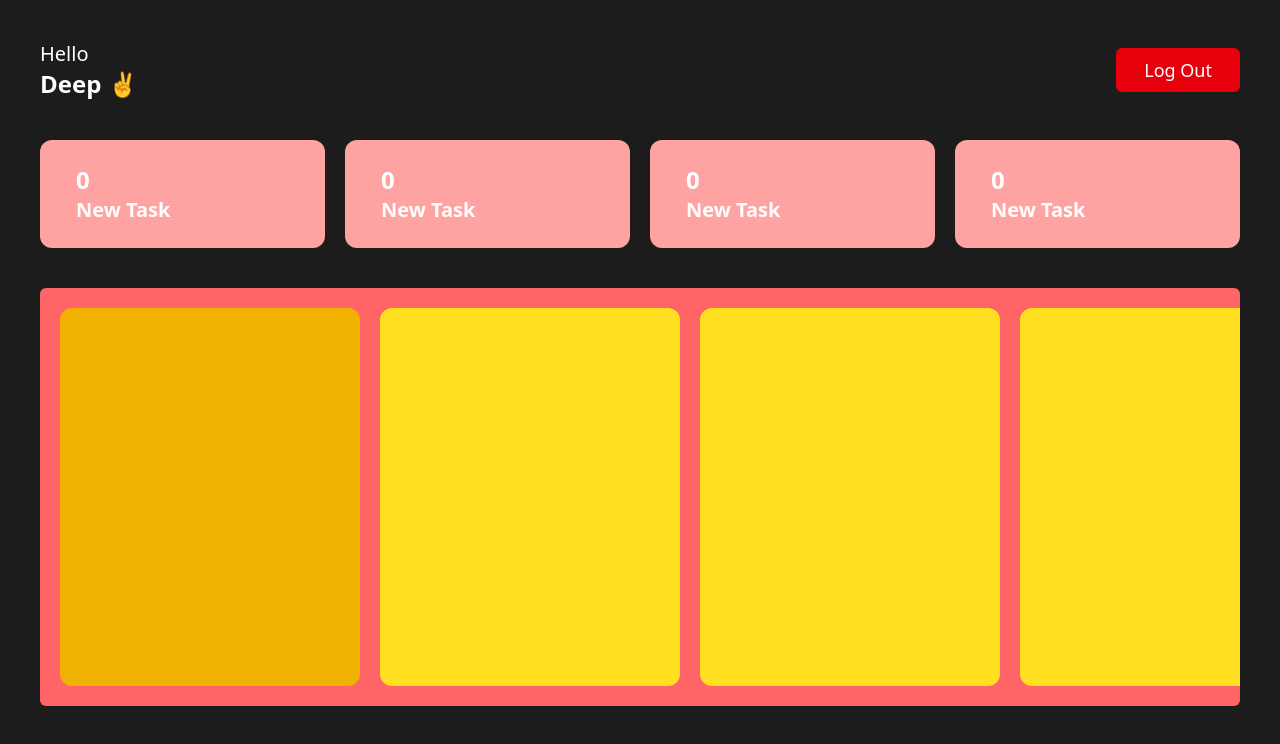
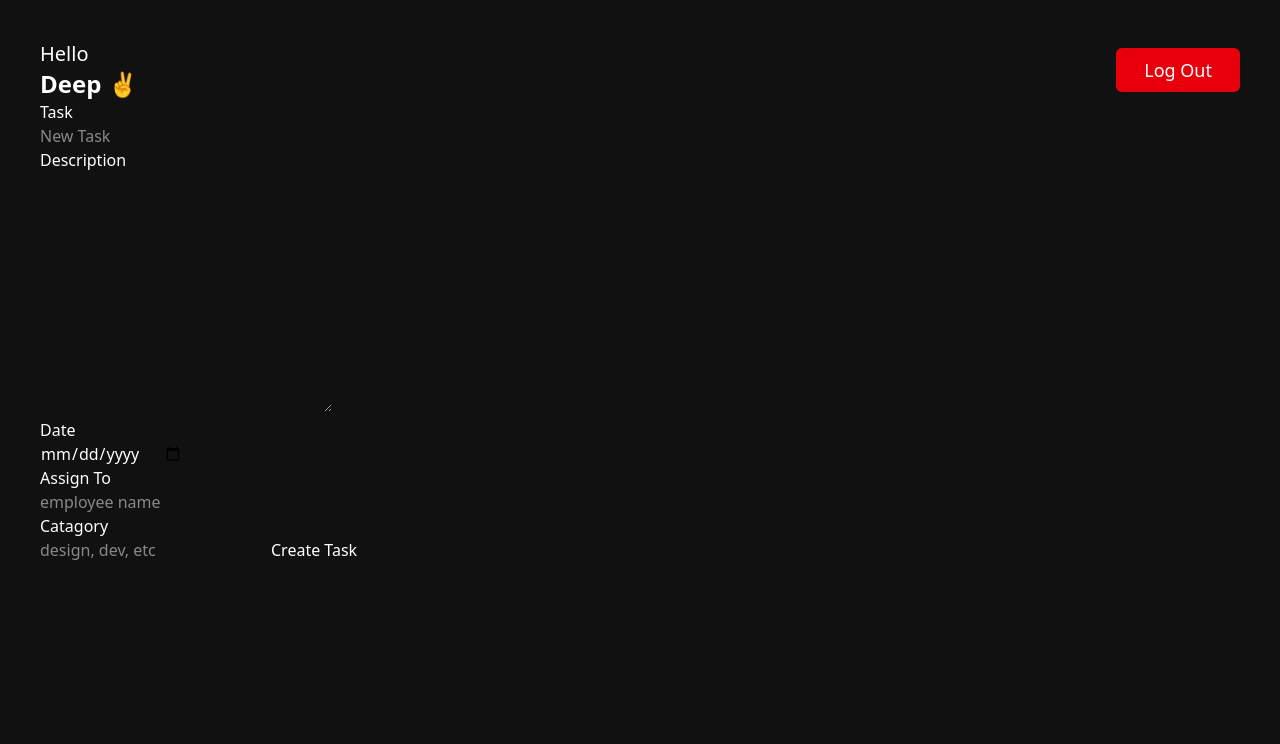
Before and after one commit to Deepsingh1704/Employee-management-system, a React (Vite) app: page / in a window 1280 px wide. Shown: the top 744 px of the page. Built offline with nearby package versions, Linux system fonts and the light colour scheme.

Commit message:
Completed TaskList form pending work and built EmployeeTaskDashboard; started Admin Panel Completed TaskList form pending work and built EmployeeTaskDashboard; started Admin Panel

```diff
--- a/src/App.jsx
+++ b/src/App.jsx
@@ -1,18 +1,16 @@
 // import React from "react";
 
+import AdminDashboard from "./components/Dashboard/AdminDashboard";
+
 // import Login from "./components/Auth/Login";
-import TaskLList from "./components/TaskList/TaskLList";
-import TaskListNumbers from "./components/TaskList/TaskListNumbers";
-import Header from "./Others/Header";
+
+// import EmployeeDashboard from "./components/Dashboard/EmployeeDashboard";
 
 function App() {
   return (
     // <Login />
-    <div className=" flext h-screen w-screen justify-between items-center p-10 bg-[#1C1C1C] ">
-      <Header />
-      <TaskListNumbers />
-      <TaskLList />
-    </div>
+    // <EmployeeDashboard />
+    <AdminDashboard />
   );
 }
 
--- a/src/components/Dashboard/AdminDashboard.jsx
+++ b/src/components/Dashboard/AdminDashboard.jsx
@@ -0,0 +1,26 @@
+import Header from "../../others/Header";
+const AdminDashboard = () => {
+  return (
+    <div className="h-screen w-full p-10">
+      <Header />
+
+      <div>
+        <form>
+          <h3>Task</h3>
+          <input type="text" placeholder="New Task" />
+          <h3>Description</h3>
+          <textarea name="" id="" cols="30" rows="10"></textarea>
+          <h3>Date</h3>
+          <input type="date" />
+          <h3>Assign To</h3>
+          <input type="text" placeholder="employee name" />
+          <h3>Catagory</h3>
+          <input type="text" placeholder="design, dev, etc" />
+          <button>Create Task</button>
+        </form>
+      </div>
+    </div>
+  );
+};
+
+export default AdminDashboard;
--- a/src/components/Dashboard/EmployeeDashboard.jsx
+++ b/src/components/Dashboard/EmployeeDashboard.jsx
@@ -0,0 +1,15 @@
+import TaskLList from "../TaskList/TaskLList";
+import TaskListNumbers from "../TaskList/TaskListNumbers";
+import Header from "../../others/Header";
+
+const EmployeeDashboard = () => {
+  return (
+    <div className=" flext h-screen w-screen justify-between items-center p-10 bg-[#1C1C1C] ">
+      <Header />
+      <TaskListNumbers />
+      <TaskLList />
+    </div>
+  );
+};
+
+export default EmployeeDashboard;
--- a/src/components/TaskList/TaskLList.jsx
+++ b/src/components/TaskList/TaskLList.jsx
@@ -2,14 +2,73 @@ const TaskLList = () => {
   return (
     <div
       id="Tasklist"
-      className="bg-red-400 h-[58%] w-full mt-10 py-5 px-5 flex flex-nowrap justify-start items-center gap-5 rounded-md overflow-x-auto "
+      className=" h-[58%] w-full mt-10 py-5 flex flex-nowrap justify-start items-center gap-5 rounded-md overflow-x-auto "
     >
-      <div className="bg-yellow-500 h-full w-75 rounded-xl shrink-0 "></div>
-      <div className="bg-yellow-300 h-full w-75 rounded-xl shrink-0 "></div>
-      <div className="bg-yellow-300 h-full w-75 rounded-xl shrink-0 "></div>
-      <div className="bg-yellow-300 h-full w-75 rounded-xl shrink-0 "></div>
-      <div className="bg-yellow-300 h-full w-75 rounded-xl shrink-0 "></div>
-      <div className="bg-yellow-300 h-full w-75 rounded-xl shrink-0 "></div>
+      <div className="bg-red-300 h-full w-75 rounded-xl shrink-0 p-5 ">
+        <div className="flex justify-between items-center">
+          <h2 className="text-sm bg-red-500 px-2 py-1 rounded-sm">high</h2>
+          <h3 className="text-sm font-bold">22jan 2025</h3>
+        </div>
+        <h3 className="mt-4 font-bold text-2xl">
+          complete it as fast as possible
+        </h3>
+        <p className="mt-3 text-sm font-semibold">
+          Lorem ipsum dolor sit amet consectetur adipisicing elit. Natus
+          assumenda accusamus quibusdam dignissimos pariatur.
+        </p>
+      </div>
+      <div className="bg-green-300 h-full w-75 rounded-xl shrink-0 p-5 ">
+        <div className="flex justify-between items-center">
+          <h2 className="text-sm bg-red-500 px-2 py-1 rounded-sm">high</h2>
+          <h3 className="text-sm font-bold">22jan 2025</h3>
+        </div>
+        <h3 className="mt-4 font-bold text-2xl">
+          complete it as fast as possible
+        </h3>
+        <p className="mt-3 text-sm font-semibold">
+          Lorem ipsum dolor sit amet consectetur adipisicing elit. Natus
+          assumenda accusamus quibusdam dignissimos pariatur.
+        </p>
+      </div>
+      <div className="bg-blue-300 h-full w-75 rounded-xl shrink-0 p-5 ">
+        <div className="flex justify-between items-center">
+          <h2 className="text-sm bg-red-500 px-2 py-1 rounded-sm">high</h2>
+          <h3 className="text-sm font-bold">22jan 2025</h3>
+        </div>
+        <h3 className="mt-4 font-bold text-2xl">
+          complete it as fast as possible
+        </h3>
+        <p className="mt-3 text-sm font-semibold">
+          Lorem ipsum dolor sit amet consectetur adipisicing elit. Natus
+          assumenda accusamus quibusdam dignissimos pariatur.
+        </p>
+      </div>
+      <div className="bg-yellow-300 h-full w-75 rounded-xl shrink-0 p-5 ">
+        <div className="flex justify-between items-center">
+          <h2 className="text-sm bg-red-500 px-2 py-1 rounded-sm">high</h2>
+          <h3 className="text-sm font-bold">22jan 2025</h3>
+        </div>
+        <h3 className="mt-4 font-bold text-2xl">
+          complete it as fast as possible
+        </h3>
+        <p className="mt-3 text-sm font-semibold">
+          Lorem ipsum dolor sit amet consectetur adipisicing elit. Natus
+          assumenda accusamus quibusdam dignissimos pariatur.
+        </p>
+      </div>
+      <div className="bg-purple-300 h-full w-75 rounded-xl shrink-0 p-5 ">
+        <div className="flex justify-between items-center">
+          <h2 className="text-sm bg-red-500 px-2 py-1 rounded-sm">high</h2>
+          <h3 className="text-sm font-bold">22jan 2025</h3>
+        </div>
+        <h3 className="mt-4 font-bold text-2xl">
+          complete it as fast as possible
+        </h3>
+        <p className="mt-3 text-sm font-semibold">
+          Lorem ipsum dolor sit amet consectetur adipisicing elit. Natus
+          assumenda accusamus quibusdam dignissimos pariatur.
+        </p>
+      </div>
     </div>
   );
 };
--- a/src/components/TaskList/TaskListNumbers.jsx
+++ b/src/components/TaskList/TaskListNumbers.jsx
@@ -5,16 +5,16 @@ function TaskListNumbers() {
         <h2 className="text-2xl font-semibold">0</h2>
         <h3 className="text-xl font-bold">New Task</h3>
       </div>
-      <div className="rounded-xl w-[40%]  bg-red-300 py-6 px-9">
+      <div className="rounded-xl w-[40%]  bg-purple-300 py-6 px-9">
         <h2 className="text-2xl font-semibold">0</h2>
         <h3 className="text-xl font-bold">New Task</h3>
       </div>
 
-      <div className="rounded-xl w-[40%]  bg-red-300 py-6 px-9">
+      <div className="rounded-xl w-[40%]  bg-yellow-300 py-6 px-9">
         <h2 className="text-2xl font-semibold">0</h2>
         <h3 className="text-xl font-bold">New Task</h3>
       </div>
-      <div className="rounded-xl w-[40%]  bg-red-300 py-6 px-9">
+      <div className="rounded-xl w-[40%]  bg-green-300 py-6 px-9">
         <h2 className="text-2xl font-semibold">0</h2>
         <h3 className="text-xl font-bold">New Task</h3>
       </div>
```
